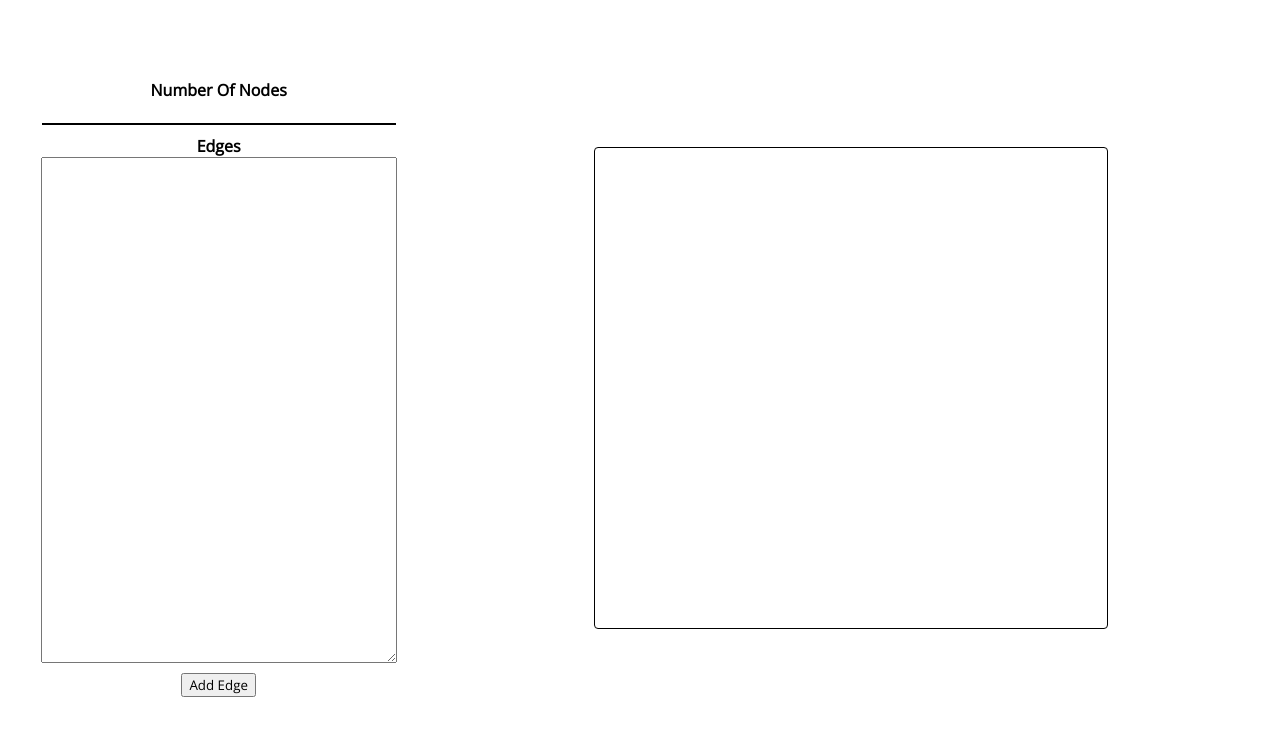
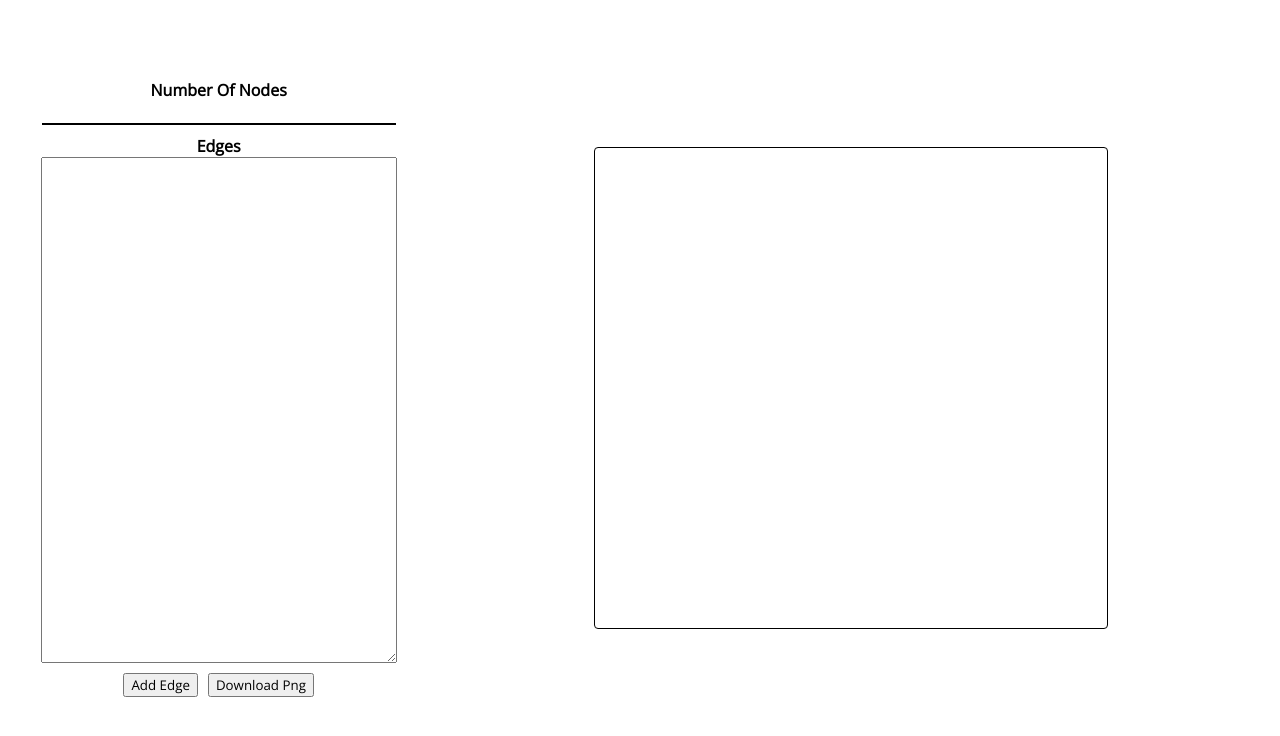
Before and after one commit to N0vice17/graph-visualizer, a React (Vite) app: page / in a window 1280 px wide. Shown: the top 736 px of the page. Built offline with nearby package versions, Linux system fonts and the light colour scheme.

Commit message:
Added Graph Picture download feature

```diff
--- a/src/App.css
+++ b/src/App.css
@@ -55,3 +55,7 @@
     outline: none;
     font-weight: bold;
 }
+
+.download-png{
+    margin-left: 10px;
+}
--- a/src/App.jsx
+++ b/src/App.jsx
@@ -81,6 +81,7 @@ function App() {
     cy.layout(options).run();
   }
   function add_edge() {
+    cy.edges().remove();
     const edge1 = document.querySelector(".edge_specification").value.split('\n');
     for (var i = 0; i < edge1.length; i++) {
       cy.add([
@@ -89,6 +90,18 @@ function App() {
         }
       ])
     }
+  }
+  function download_graph_png() {
+    const canvas = document.querySelector('canvas[data-id="layer2-node"]');
+    // console.log(canvas);
+    const link = document.createElement('a');
+    const dataURL = canvas.toDataURL('image/png');
+    // console.log(dataURL);
+    link.href = dataURL;
+    // console.log(link.href);
+    link.download = 'graph.png';
+    // console.log(link.download);
+    link.click();
   }
   return (
     <>
@@ -99,7 +112,10 @@ function App() {
           <div className="edge_input">
             <label>Edges</label>
             <textarea className="edge_specification"></textarea>
-            <button onClick={add_edge} className="add_edge">Add Edge</button>
+            <div className="graph-buttons">
+              <button onClick={add_edge} className="add_edge">Add Edge</button>
+              <button onClick={download_graph_png} className="download-png">Download Png</button>
+            </div>
           </div>
         </div>
         <div className="cy-container">
```
